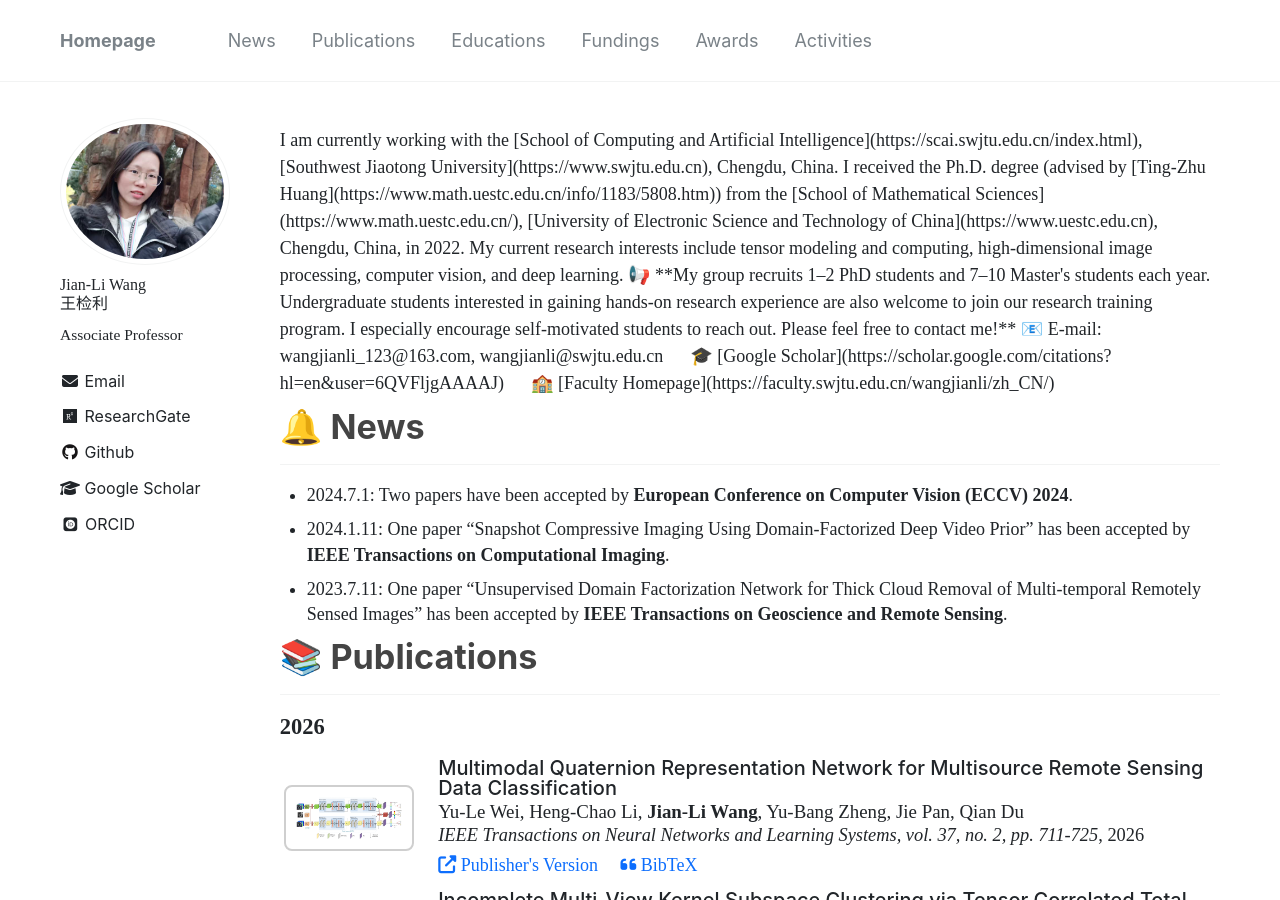
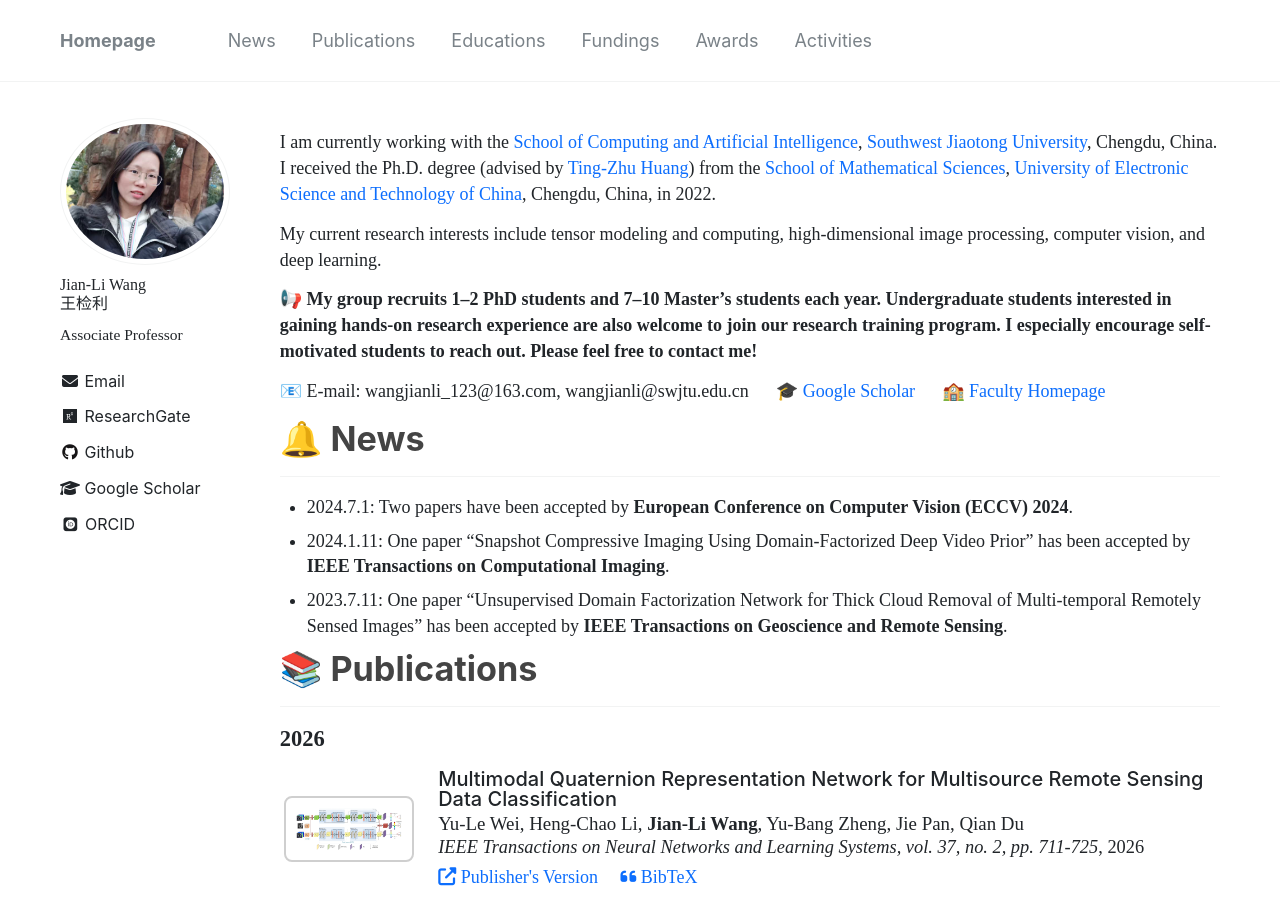
Before and after one commit to wangjianli123/wangjianli123.github.io, a Jekyll site: the page built from _pages/homepage.md, in a window 1280 px wide and 900 px high. Built offline with Jekyll 4.4.1, drawn with Linux system fonts in a browser that asks for light colours; nearby versions of some CDN libraries; some web fonts are replaced; comment, search, counter and statistics services are not loaded.

Commit message:
Update homepage.md

```diff
--- a/_pages/homepage.md
+++ b/_pages/homepage.md
@@ -73,7 +73,7 @@ author_profile: true
 
 }
 </style>
-<div class="about-section">
+<div class="about-section" markdown="1">
 I am currently working with the [School of Computing and Artificial Intelligence](https://scai.swjtu.edu.cn/index.html), [Southwest Jiaotong University](https://www.swjtu.edu.cn), Chengdu, China. I received the Ph.D. degree (advised by [Ting-Zhu Huang](https://www.math.uestc.edu.cn/info/1183/5808.htm)) from the [School of Mathematical Sciences](https://www.math.uestc.edu.cn/), [University of Electronic Science and Technology of China](https://www.uestc.edu.cn), Chengdu, China, in 2022.
 
 My current research interests include tensor modeling and computing, high-dimensional image processing, computer vision, and deep learning.
```
